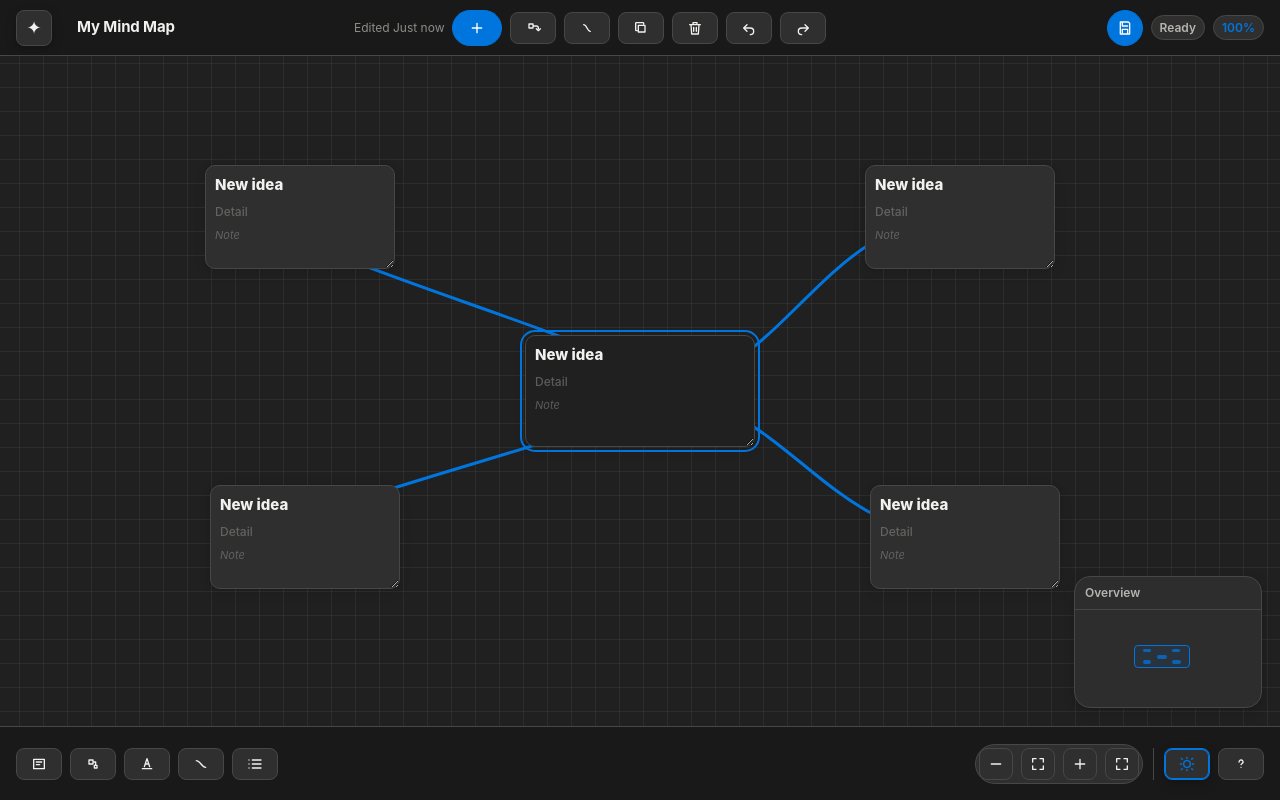
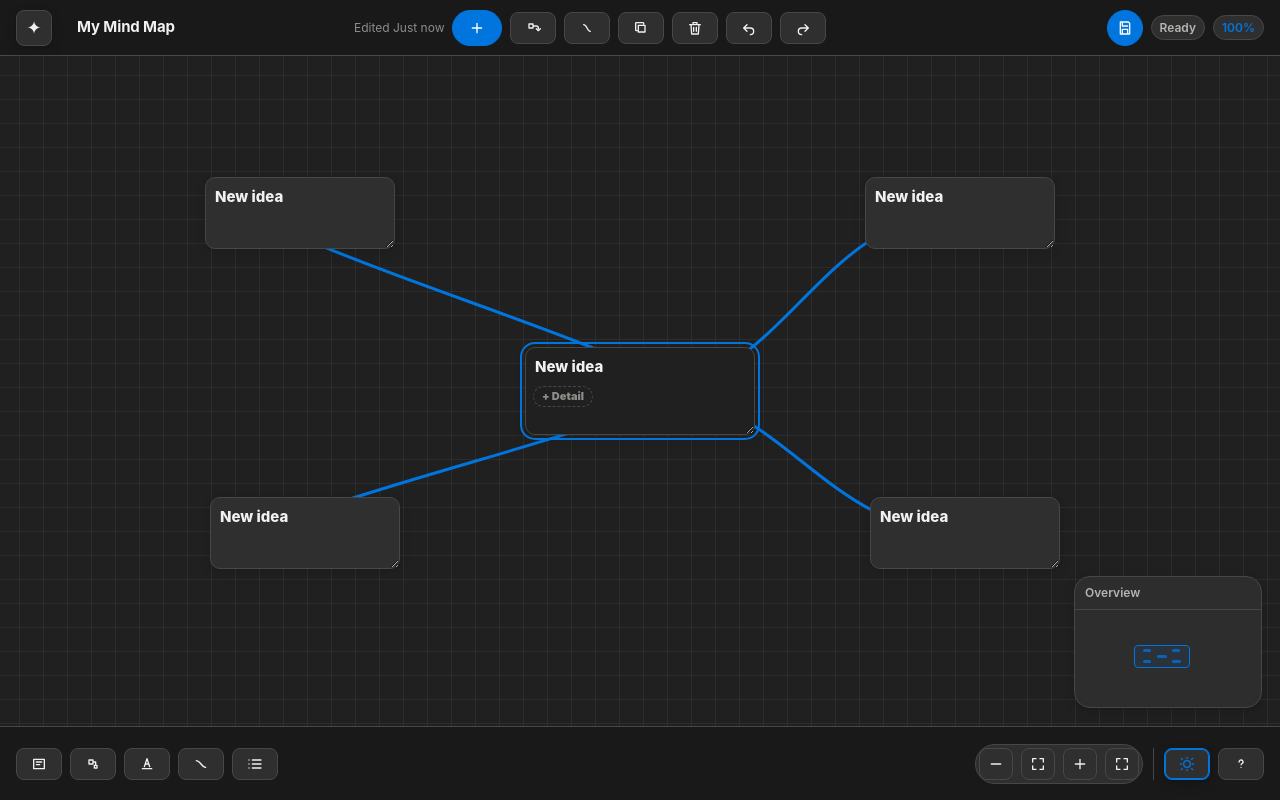
Before and after one commit to xxzeeshanahmedxx/Mind-Map, a website built with Vite: page index.html in a window 1280 px wide. Built offline with nearby package versions, Linux system fonts and the light colour scheme; files whose address does not match are found by name.

Commit message:
Add optional extra text boxes to nodes

```diff
--- a/src/main.js
+++ b/src/main.js
@@ -8,7 +8,7 @@ const defaultNode = {
   x: 520,
   y: 360,
   w: 190,
-  h: 104,
+  h: 72,
   text: 'New idea',
   fill: '#ffffff',
   color: '#000000',
@@ -315,14 +315,16 @@ function ensureNodeTextBoxes(node) {
   }
   node.boxes = node.boxes.slice(0, 3)
   node.text = node.boxes[0]?.text || node.text || 'Idea'
+  const contentCount = node.boxes[2]?.text ? 3 : node.boxes[1]?.text ? 2 : 1
+  node.activeBoxes = Math.max(1, Math.min(3, node.activeBoxes || contentCount))
   return node.boxes
 }
 
 function getNodeDefaults() {
   if (state.theme === 'dark') {
-    return { ...clone(defaultNode), fill: '#2f2f2f', color: '#f1f1ef', border: '#474747', boxes: defaultTextBoxes(defaultNode.text) }
+    return { ...clone(defaultNode), fill: '#2f2f2f', color: '#f1f1ef', border: '#474747', boxes: defaultTextBoxes(defaultNode.text), activeBoxes: 1 }
   }
-  return { ...clone(defaultNode), boxes: defaultTextBoxes(defaultNode.text) }
+  return { ...clone(defaultNode), boxes: defaultTextBoxes(defaultNode.text), activeBoxes: 1 }
 }
 
 function applyTheme() {
@@ -544,7 +546,8 @@ function drawNodes() {
     const inner = document.createElement('div')
     inner.className = 'node-inner'
 
-    node.boxes.forEach((box, index) => {
+    const activeCount = Math.max(1, Math.min(3, node.activeBoxes || 1))
+    node.boxes.slice(0, activeCount).forEach((box, index) => {
       const boxEl = document.createElement('div')
       boxEl.className = `node-text-box node-text-box-${index + 1}`
       boxEl.dataset.boxIndex = index
@@ -571,6 +574,27 @@ function drawNodes() {
       })
       inner.appendChild(boxEl)
     })
+
+    if (node.id === state.selectedId && activeCount < 3) {
+      const addBox = document.createElement('button')
+      addBox.type = 'button'
+      addBox.className = 'node-add-box'
+      addBox.textContent = activeCount === 1 ? '+ Detail' : '+ Note'
+      addBox.addEventListener('mousedown', (event) => event.stopPropagation())
+      addBox.addEventListener('click', (event) => {
+        event.stopPropagation()
+        snapshot()
+        node.activeBoxes = activeCount + 1
+        render()
+        syncPanels()
+        window.setTimeout(() => {
+          const card = document.querySelector(`.node-card[data-id="${node.id}"]`)
+          const target = card?.querySelector(`[data-box-index="${activeCount}"]`)
+          if (card && target) startInlineEdit(card, target, node, activeCount)
+        }, 0)
+      })
+      inner.appendChild(addBox)
+    }
 
     div.appendChild(inner)
     div.addEventListener('mousedown', startNodeDrag)
@@ -689,7 +713,7 @@ function startInlineEdit(card, inner, node, boxIndex = 0) {
 }
 
 function startNodeDrag(event) {
-  if (event.target.isContentEditable) return
+  if (event.target.isContentEditable || event.target.closest?.('.node-add-box')) return
   const rect = event.currentTarget.getBoundingClientRect()
   if (event.clientX > rect.right - 18 && event.clientY > rect.bottom - 18) return
   event.stopPropagation()
@@ -910,7 +934,7 @@ function createFromOutline() {
   state.nodes = []
   state.links = []
 
-  const root = { ...getNodeDefaults(), id: uid('node'), x: 1850, y: 1280, w: 230, h: 112, text: lines[0], fill: state.theme === 'dark' ? '#202020' : '#f6f5f4', border: state.theme === 'dark' ? '#474747' : '#e6e6e6', size: 19, bold: true }
+  const root = { ...getNodeDefaults(), id: uid('node'), x: 1850, y: 1280, w: 230, h: 88, text: lines[0], fill: state.theme === 'dark' ? '#202020' : '#f6f5f4', border: state.theme === 'dark' ? '#474747' : '#e6e6e6', size: 19, bold: true }
   state.nodes.push(root)
 
   const count = lines.length - 1
@@ -1234,7 +1258,7 @@ function zoomBy(multiplier) {
 }
 
 function seedDemo() {
-  const main = { ...getNodeDefaults(), id: uid('node'), x: 1850, y: 1280, w: 230, h: 112, text: 'Explain Your Topic', fill: state.theme === 'dark' ? '#202020' : '#f6f5f4', border: state.theme === 'dark' ? '#474747' : '#e6e6e6', size: 19, bold: true }
+  const main = { ...getNodeDefaults(), id: uid('node'), x: 1850, y: 1280, w: 230, h: 88, text: 'Explain Your Topic', fill: state.theme === 'dark' ? '#202020' : '#f6f5f4', border: state.theme === 'dark' ? '#474747' : '#e6e6e6', size: 19, bold: true }
   const n1 = { ...getNodeDefaults(), id: uid('node'), x: 2190, y: 1110, text: 'Definition' }
   const n2 = { ...getNodeDefaults(), id: uid('node'), x: 2195, y: 1430, text: 'Examples' }
   const n3 = { ...getNodeDefaults(), id: uid('node'), x: 1530, y: 1110, text: 'Why it matters' }
--- a/src/style.css
+++ b/src/style.css
@@ -349,3 +349,28 @@
   .node-text-box-2 { opacity: .92; }
   .node-text-box-3 { opacity: .78; }
 }
+
+@layer components {
+  .node-inner {
+    display: flex;
+    flex-direction: column;
+    gap: 4px;
+  }
+  .node-add-box {
+    margin-top: 2px;
+    width: fit-content;
+    border: 1px dashed var(--notion-hairline);
+    border-radius: 9999px;
+    background: transparent;
+    padding: 2px 8px;
+    color: var(--notion-ink-faint);
+    font-size: 11px;
+    line-height: 1.4;
+    cursor: pointer;
+  }
+  .node-add-box:hover {
+    border-color: var(--notion-primary);
+    color: var(--notion-primary);
+    background: color-mix(in srgb, var(--notion-primary) 8%, transparent);
+  }
+}
```
